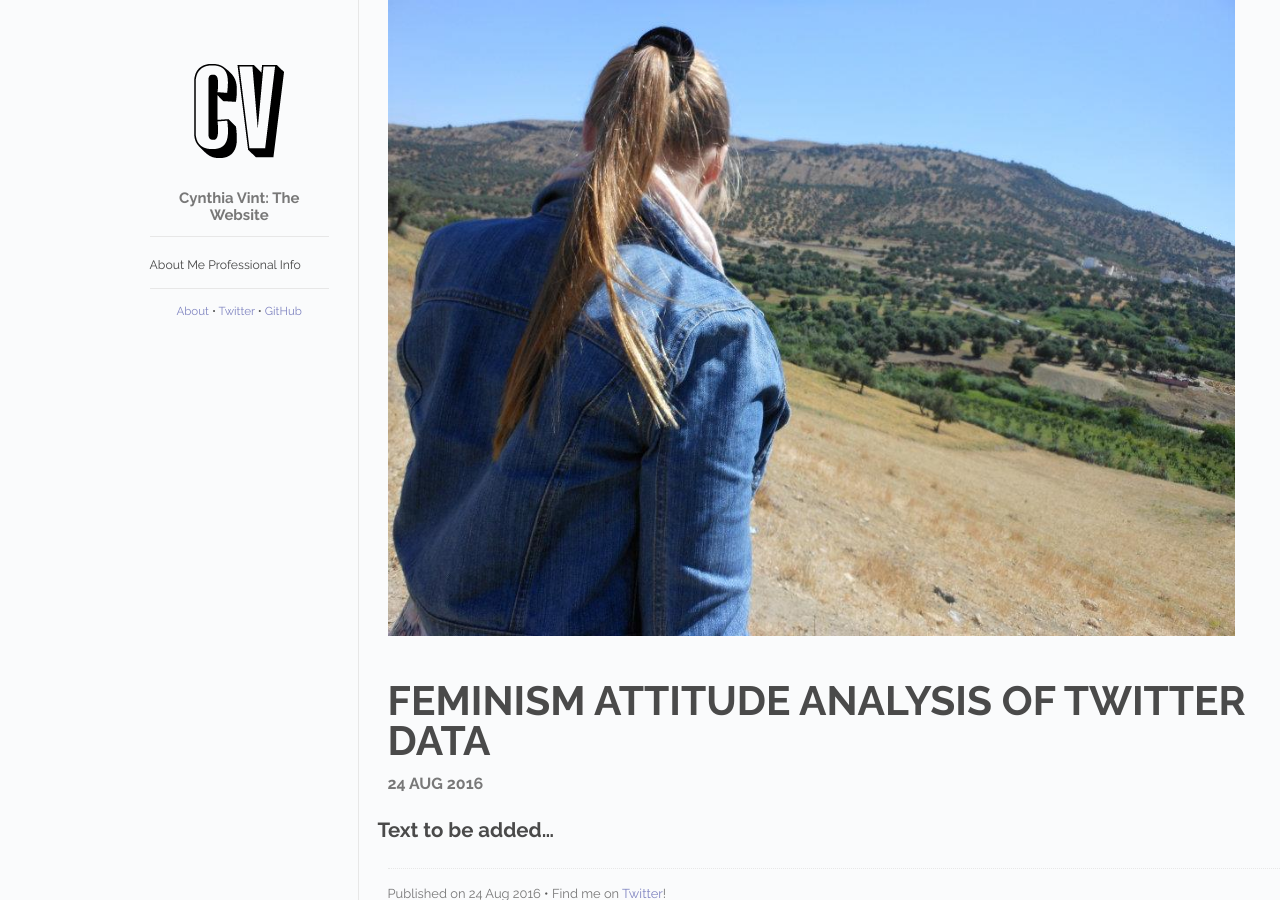
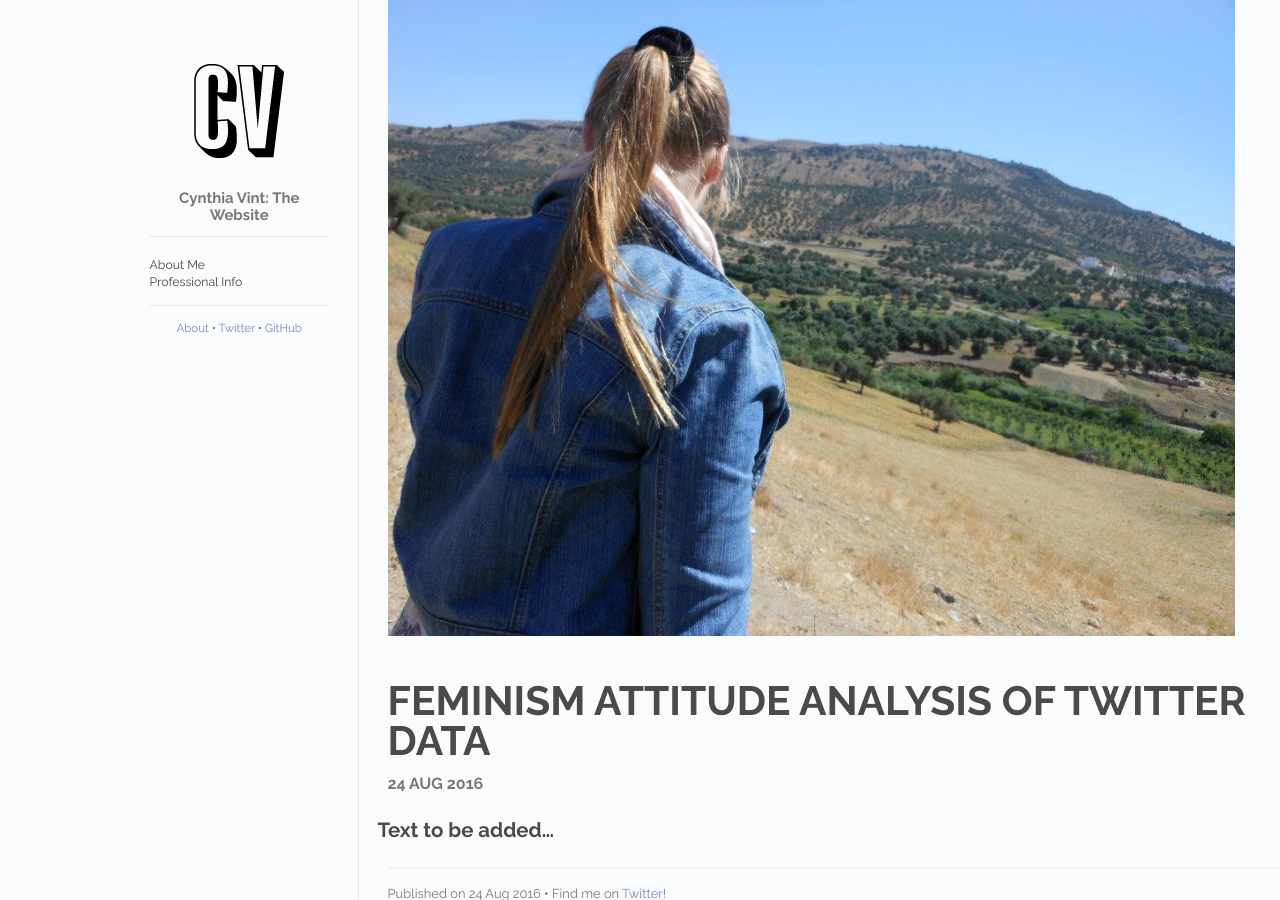
Before and after one commit to the-development/flex, a Jekyll site: the page built from _posts/2016-08-27-twitter-feminism.md, in a window 1280 px wide. Built offline with Jekyll 4.4.1, drawn with Linux system fonts in a browser that asks for light colours.

```diff
--- a/_layouts/default.html
+++ b/_layouts/default.html
@@ -31,7 +31,7 @@
             {% assign pages_list = site.pages %}
 			{% for node in pages_list %}
 				{% if node.layout == "page" %}
-					<a class="sidebar-nav-item{% if page.url == node.url %} active{% endif %}" href="{{ node.url | prepend: site.baseurl }}">{{ node.title }}</a>
+					<a class="sidebar-nav-item{% if page.url == node.url %} active{% endif %}" href="{{ node.url | prepend: site.baseurl }}">{{ node.title }}</a><br>
 				{% endif %}
 			{% endfor %}
           </ul>
```
